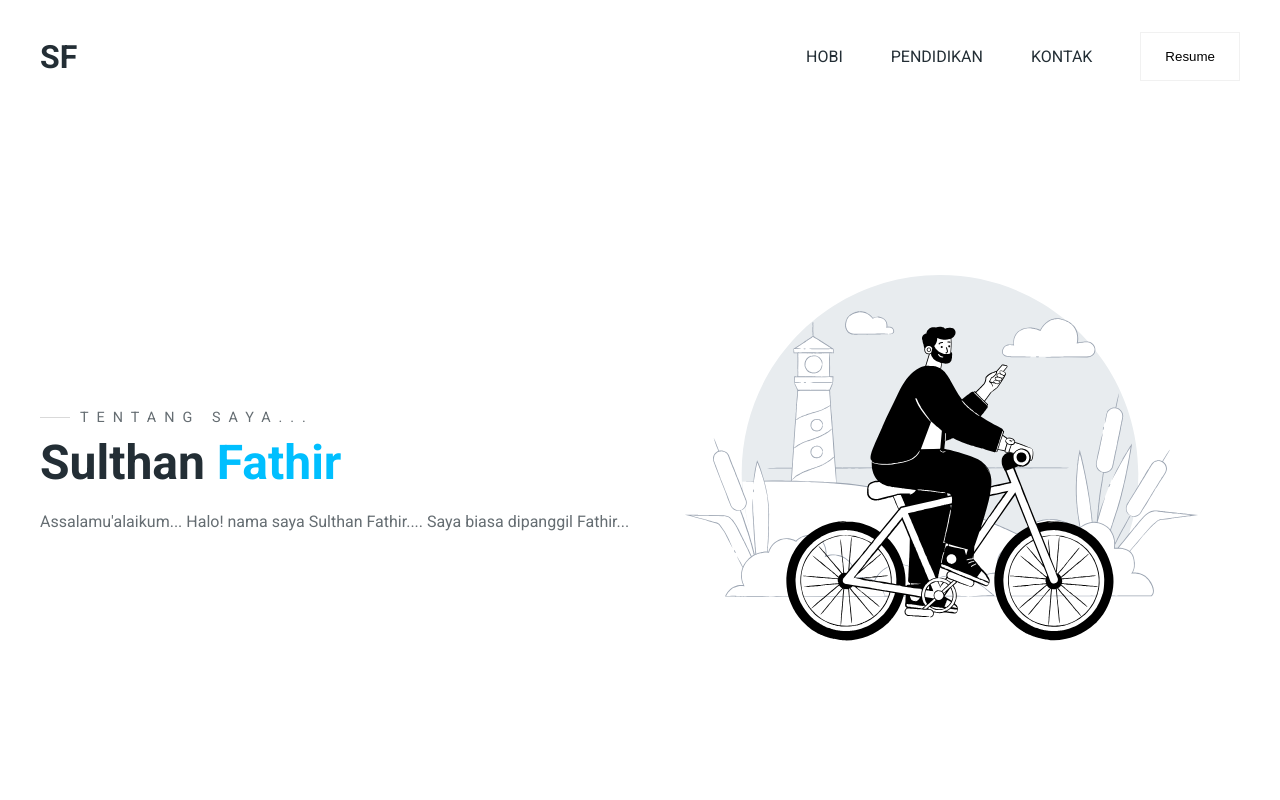
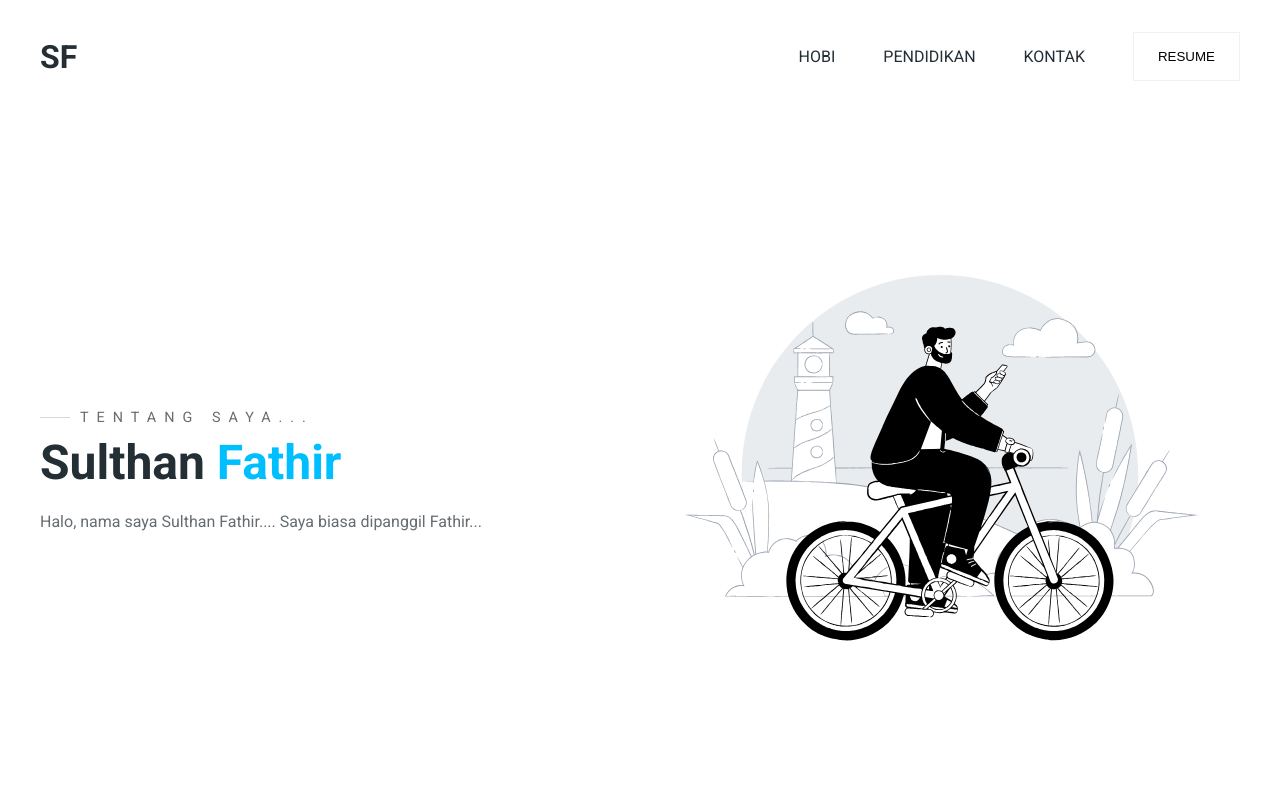
Before and after one commit to SULFAT19/SULFAT19.github.io, a plain HTML site: page index.html in a window 1280 px wide. Shown: the top 800 px of the page. Drawn offline with Linux system fonts and the light colour scheme.

Commit message:
index.html

```diff
--- a/index.html
+++ b/index.html
@@ -19,20 +19,20 @@
           <div class="logo">
             <a href="/">SF</a>
           </div>
+
           <nav>
             <ul>
               <li><a href="#services">HOBI</a></li>
+
               <li><a href="#skills">PENDIDIKAN</a></li>
               <li><a href="#contact">KONTAK</a></li>
               <li>
                 <a href="https://drive.google.com/file/d/1YElCL1u-r5-KypQdjScba2u0NApXplse/view?usp=sharing" target="_blank">
-                    <button class="btn" fdprocessedid="tzdbtf">Resume</button>
+                  <button class="btn">RESUME</button>
                 </a>
               </li>
             </ul>
           </nav>
-
-
 
           <div class="burger">
             <div class="line-1"></div>
@@ -46,8 +46,7 @@
             <h3 class="pre-title">Tentang Saya...</h3>
             <h1 class="hero-name">Sulthan <span>Fathir</span></h1>
             <p>
-              Assalamu'alaikum...
-              Halo! nama saya Sulthan Fathir.... Saya biasa dipanggil Fathir...
+              Halo, nama saya Sulthan Fathir.... Saya biasa dipanggil Fathir...
             </p>
           </div>
 
```
Lines whose indentation alone changed are shown as unchanged.
